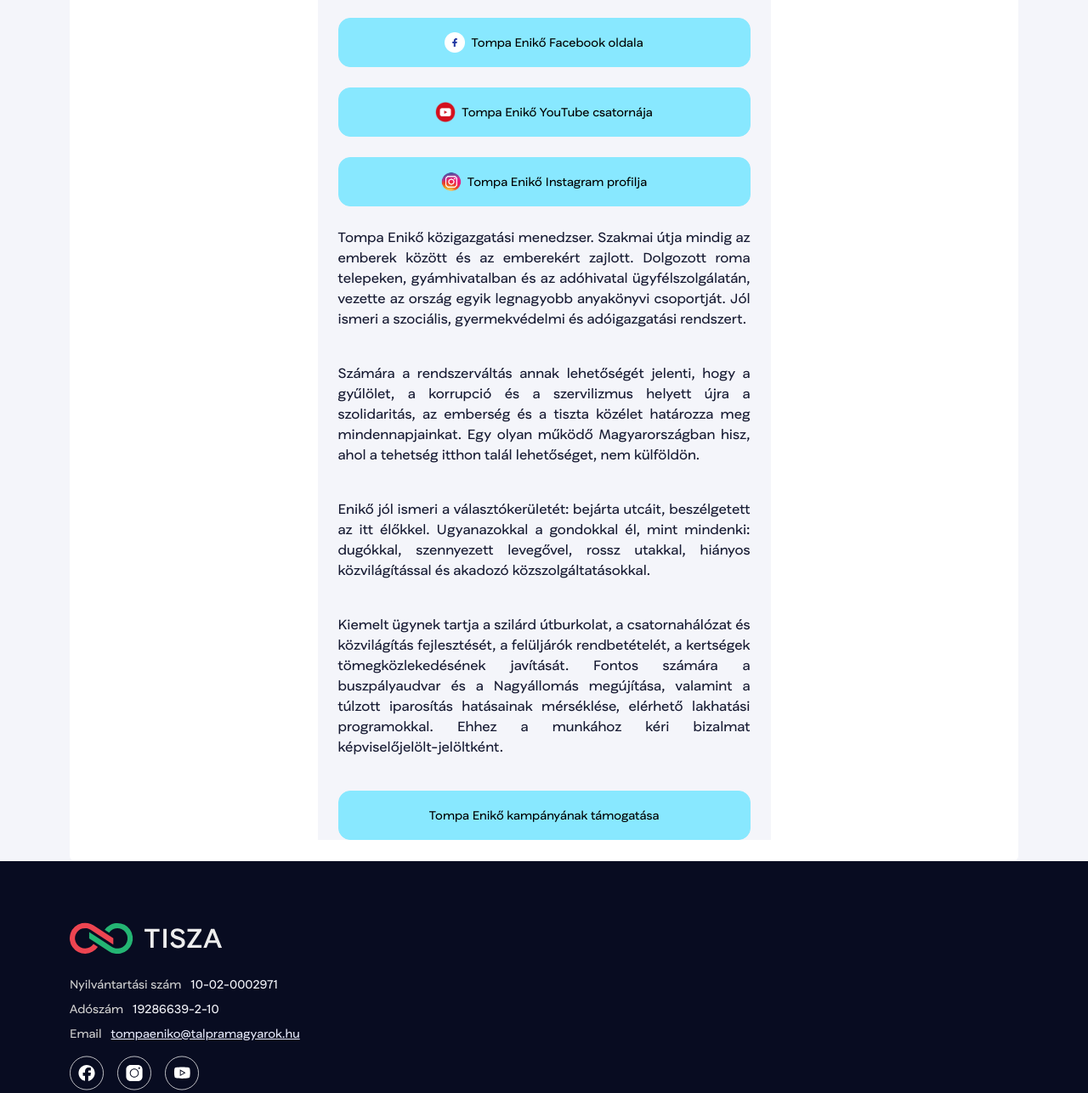
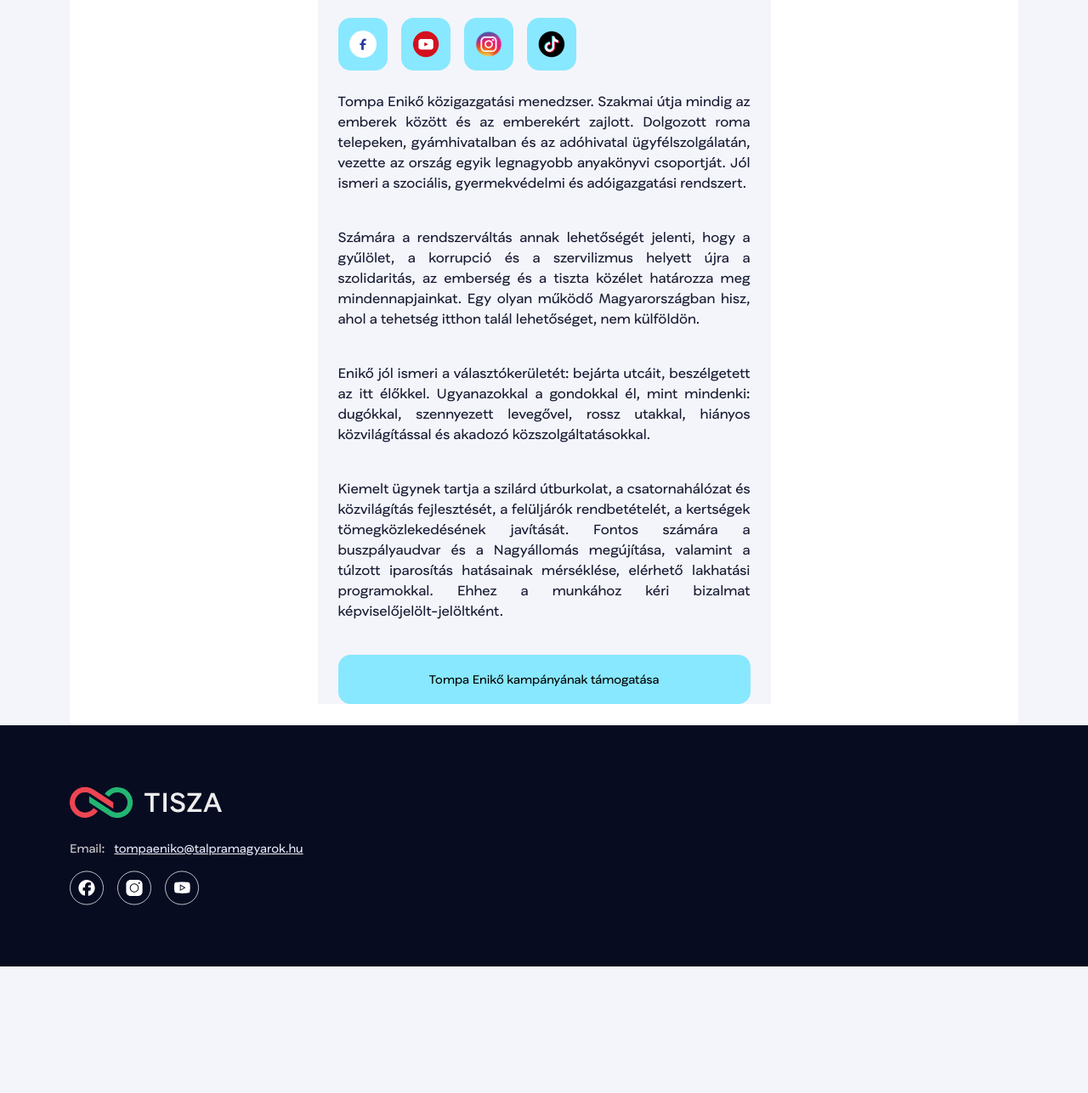
Before and after one commit to erosb/tompaeniko-hu, a website built with Parcel: page src/index.html in a window 1280 px wide. Shown: the part 634-1921 px from the top of the page at 85% size. After the commit the page ends 1772 px from the top, so only its background shows below. Built offline with nearby package versions, Linux system fonts and the light colour scheme.

Commit message:
replace social link buttons with icons only

```diff
--- a/src/index.html
+++ b/src/index.html
@@ -220,27 +220,34 @@
           <span class="badge bg-secondary text-dark">Közigazgatási menedzser</span>
         </header>
         <section class="container-lg d-flex flex-column gap-4 px-4">
-          <aside class="d-flex flex-column gap-4">
-            <a class="btn btn-info btn-enlarge" href="https://www.facebook.com/profile.php?id=61584043558744"
+          <!-- <a href="https://www.youtube.com/@Enik%C5%91Tompa" target="_blank"><svg viewbox="0 0 40 41" width="40"
+                height="41" stroke="black">
+                <use href="#icon-youtube"></use>
+              </svg></a> -->
+          <aside class="d-flex flex-row gap-3">
+            <a class="btn btn-info" href="https://www.facebook.com/profile.php?id=61584043558744"
               target="_blank">
-              <img decoding="auto" width="24" height="24"
+              <img decoding="auto" width="32" height="32"
                 src="./img/fb-icon.png"
                 alt="Facebook">
-              Tompa Enikő Facebook oldala
             </a>
-            <a class="btn btn-info btn-enlarge" href="https://www.youtube.com/@Enik%C5%91Tompa"
+            <a class="btn btn-info" href="https://www.youtube.com/@Enik%C5%91Tompa"
               target="_blank">
-              <img decoding="auto" width="24" height="24"
+              <img decoding="auto" width="32" height="32"
                 src="./img/yt-icon.png"
                 alt="YouTube">
-              Tompa Enikő YouTube csatornája
             </a>
-            <a class="btn btn-info btn-enlarge" href="https://www.instagram.com/tompaeniko_hivatalos"
+            <a class="btn btn-info" href="https://www.instagram.com/tompaeniko_hivatalos"
               target="_blank">
-              <img decoding="auto" width="24" height="24"
+              <img decoding="auto" width="32" height="32"
                 src="./img/insta-icon.webp"
                 alt="YouTube">
-              Tompa Enikő Instagram profilja
+            </a>
+            <a class="btn btn-info" href="https://www.tiktok.com/@tompaeniko_hivatalos"
+              target="_blank">
+              <img decoding="auto" width="32" height="32"
+                src="./img/tiktok-icon.webp"
+                alt="TikTok">
             </a>
           </aside>
           <p class="intro-text">
@@ -279,17 +286,7 @@
             <use href="#tisza-logo"></use>
           </svg>
           <dl class="dl-simple-list gap-1">
-            <dt>Nyilvántartási szám</dt>
-            <dd>10-02-0002971</dd>
-
-            <dt class="break"></dt>
-
-            <dt>Adószám</dt>
-            <dd>19286639-2-10</dd>
-
-            <dt class="break"></dt>
-
-            <dt>Email</dt>
+            <dt>Email:</dt>
             <dd><a href="mailto:tompaeniko@talpramagyarok.hu" class="link-secondary">tompaeniko@talpramagyarok.hu</a></dd>
           </dl>
           <p class="d-flex gap-3 mb-0">
```
Also changed, not shown: src/img/tiktok-icon.webp (added).
